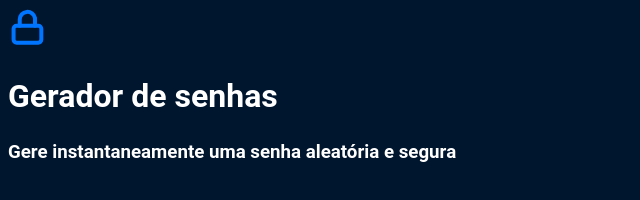
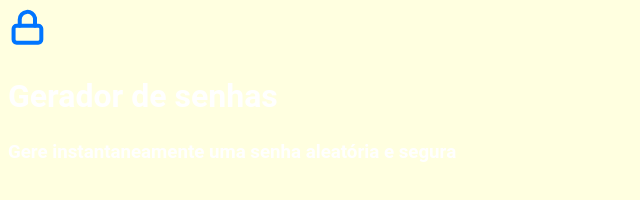
Before and after one commit to rafaelaPl/Seguran-a-digital-, a plain HTML site: page programação 10.05/index.html in a window 1280 px wide. Shown: the whole page, without its empty margins (0-640 px from the left). Drawn offline with Linux system fonts and the light colour scheme.

Commit message:
Update style.css

```diff
--- a/programação 10.05/style.css
+++ b/programação 10.05/style.css
@@ -1,9 +1,9 @@
 :root{
     --branco: white;
-    --cor-de-fundo: #00162E;
-    --fundo-senha: #00244D;
-    --fundo-texto: #001E40;
-    --borda: #0075FF;
+    --cor-de-fundo: 	#FFFFE0;
+    --fundo-senha: #D8BFD8;
+    --fundo-texto: #FFE4E1;
+    --borda: #FFE4C4;
 }
 body{
     color: var(--branco);
@@ -14,10 +14,10 @@ body{
 }
 :root{
     --branco: white;
-    --cor-de-fundo: #00162E;
-    --fundo-senha: #00244D;
-    --fundo-texto: #001E40;
-    --borda: #0075FF;
+    --cor-de-fundo: 	#FFFFE0;
+    --fundo-senha: #D8BFD8;
+    --fundo-texto: #FFE4E1;
+    --borda: #FFE4C4;
     --roboto: 'Roboto', sans-serif;
     --roboto-mono: 'Roboto Mono', monospace;
 }
```
